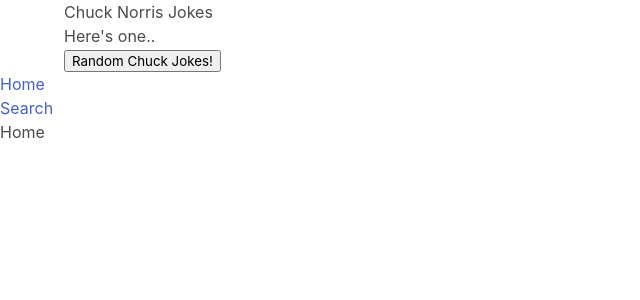
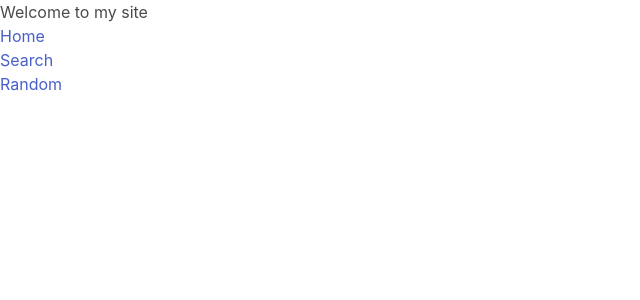
Before and after one commit to AHors93/ChuckNorrisAPI, a React (Create React App) app: page / in a window 1280 px wide. Shown: the top 300 px of the page, without its empty margins (0-640 px from the left). Built offline with nearby package versions, Linux system fonts and the light colour scheme.

Commit message:
added better file structure

```diff
--- a/package.json
+++ b/package.json
@@ -14,6 +14,8 @@
     "react-dom": "^17.0.2",
     "react-router-dom": "^5.2.0",
     "react-scripts": "4.0.3",
+    "semantic-ui-css": "^2.4.1",
+    "semantic-ui-react": "^2.0.3",
     "web-vitals": "^1.0.1"
   },
   "scripts": {
--- a/src/App.js
+++ b/src/App.js
@@ -1,25 +1,20 @@
-import React, {Component, Fragment} from 'react';
-import Main from './components/routing';
-import SearchPage from './components/search';
+import React, {Component} from 'react';
 import axios from 'axios';
-import { BrowserRouter as Router, Switch, Route, Link, } from "react-router-dom";
+import { BrowserRouter as Router, Switch, Route, Link } from "react-router-dom";
 
-/**
- * Step 5 - The state has been set on lines 13 & 14 and the DOM is updated
- */
+import RandomJoke from './components/pages/random';
+import SearchBar from './components/pages/search';
+
 class App extends Component {
   constructor(props) {
     super(props);
     this.state = {
       joke: {},
+      search: '',
+      searchLastName: ''
     };
   }
 
-  /**
-   * Step 3 - Axios sends GET request
-   * Step 4 - Response recieved and logged in console - Line 25
-   *
-   */
   async getJoke() {
     try {
       const response = await axios.get('http://api.icndb.com/jokes/random')
@@ -29,69 +24,81 @@
     }
   }
 
-  // async searchJoke() {
-  //   try {
-  //     const searchResponse = await axios.get('')
-  //   }
-  // }
+  searchJoke(event) {
+    event.preventDefault()
+    const { search } = this.state
+    const { searchLastName } = this.state
 
-  /**
-   * Step 1 - User Clicks Button
-   * Step 2 - getJoke function is called
-   */
+    axios
+      .get(`http://api.icndb.com/jokes/random`, { params: { firstName: search, lastName: searchLastName } })
+      .then((result => {
+        if(result.status === 200) {
+          this.setState({ joke: result.data.value })
+        }
+      }))
+  }
+
   render() {
-    const { joke } = this.state
     return(
       <Router>
-        <div className='container'>
-          <h1>Chuck Norris Jokes</h1>
-          <h3>Here's one..{joke && joke.id ? <b>{joke.joke}</b>: ''}</h3>
-          <button type='button'
-            className='random-button'
-            onClick={() => this.getJoke()}>
-            Random Chuck Jokes!
-          </button>
+        <div id="container">
+          <div id="top">
+            {/* <Logo Chuck Norris Face/>
+            <Header /> */}
           </div>
-        <nav>
-          <Main />
-        </nav>
+          <div id="bottom">
+            {/* <Sidebar for links/> */}
+            <div id="page-container">
+              <Switch>
+                <Route exact path="/" >
+                    <HomePage />
+                </Route>
+                <Route exact path="/search" >
+                    <SearchPage />
+                </Route>
+                <Route exact path="/random">
+                    <RandomPage />
+                </Route>
+              </Switch>
+            </div>
+          </div>
           <div>
             <nav>
               <ul>
                 <li><Link to="/">Home</Link></li>
                 <li><Link to="/search">Search</Link></li>
+                <li><Link to="/random">Random</Link></li>
               </ul>
             </nav>
-
-          {/* A <Switch> looks through its children <Route>s and
-              renders the first one that matches the current URL. */}
-          <Switch>
-            <Route path="Home" exact component={Home}>
-              <Home />
-            </Route>
-            <Route path="/search" component={SearchPage}>
-              <Search />
-            </Route>
-            <Route path="/">
-              <Home />
-            </Route>
-          </Switch>
+          </div>
         </div>
         </Router>
     );
   }
 }
 
-const Home = () => {
-    return <h2>Home</h2>;
+const HomePage = () => {
+    return <p>Welcome to my site</p>
 }
 
-const Search = ({history}) => (
-  <Fragment>
-    <h2>Search</h2>
-    <button onClick={() => history.push('/')}>Go to home</button>
-  </Fragment>
+const SearchPage = () => {
+  return (
+   <div>
+     <p>Search Page</p>
+     <SearchBar />
+   </div>
   )
+}
+
+const RandomPage = () => {
+  return (
+    <div>
+      <p>Random Joke</p>
+      <RandomJoke />
+    </div>
+  )
+}
+
 
 
 export default App;
--- /dev/null
+++ b/src/components/pages/random.js
@@ -0,0 +1,13 @@
+import React from 'react';
+
+const RandomJoke = ({ joke }) => {
+    return (
+    <form>
+        <h1>Chuck Norris Jokes</h1>
+        <h3>Here's one..{joke && joke.id ? <b>{joke.joke}</b>: ''}</h3>
+        <button type='button' className='random-button'onClick={() => this.getJoke()}> Random Chuck Jokes!</button>
+    </form>
+  )
+}
+
+export default RandomJoke;
--- /dev/null
+++ b/src/components/pages/search.js
@@ -0,0 +1,13 @@
+import React from 'react';
+
+const SearchBar = ({ onKeyPress, onSubmit }) => {
+    return (
+    <form>
+        <label htmlFor='header-search'></label>
+        <input onKeyUp={onKeyPress} type='text' id='header-search' placeholder='Change name here...' />
+        <button type='submit' onClick={onSubmit}>Search</button>
+    </form>
+    )
+}
+
+export default SearchBar;
--- a/src/components/routing.js
+++ /dev/null
@@ -1,14 +0,0 @@
-import React from 'react';
-import {Switch, Route} from 'react-router-dom';
-
-import SearchPage from './search';
-
-const Main = () => {
-    return (
-    <Switch>
-        <Route path='/search' component={SearchPage}/>
-    </Switch>
-    )
-}
-
-export default Main;
--- a/src/components/search.js
+++ /dev/null
@@ -1,14 +0,0 @@
-import React from 'react';
-
-const SearchBar = () => {
-    return (
-    <form action='/' method='GET'>
-        <label htmlFor='header-search'></label>
-        <input type='text' id='header-search' placeholder='Search jokes here...'>
-        </input>
-        <button type='submit'>Search</button>
-    </form>
-    )
-}
-
-export default SearchBar;
```
Also changed, not shown: 1 other file (tests, documents, lock files or other folders). Lines whose indentation alone changed are shown as unchanged.
